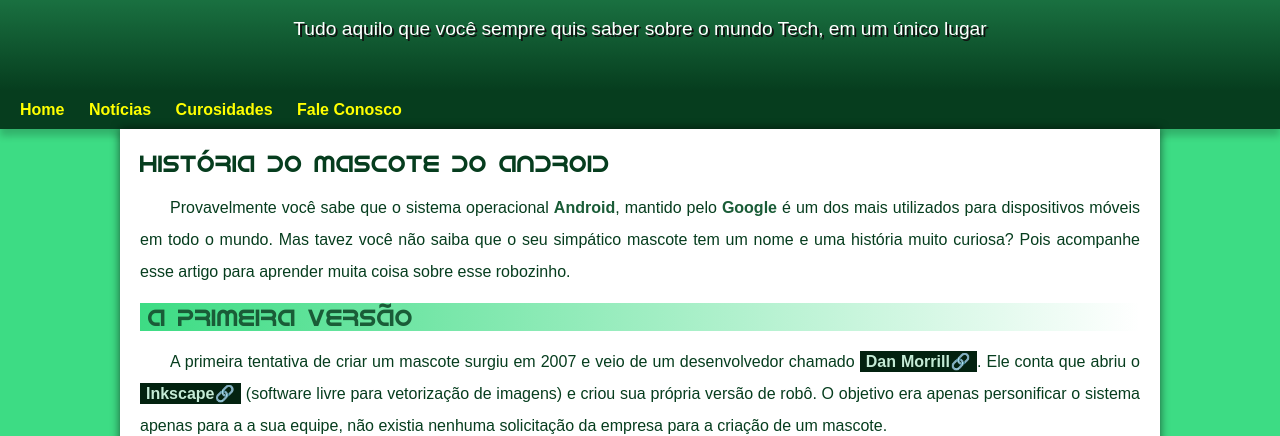
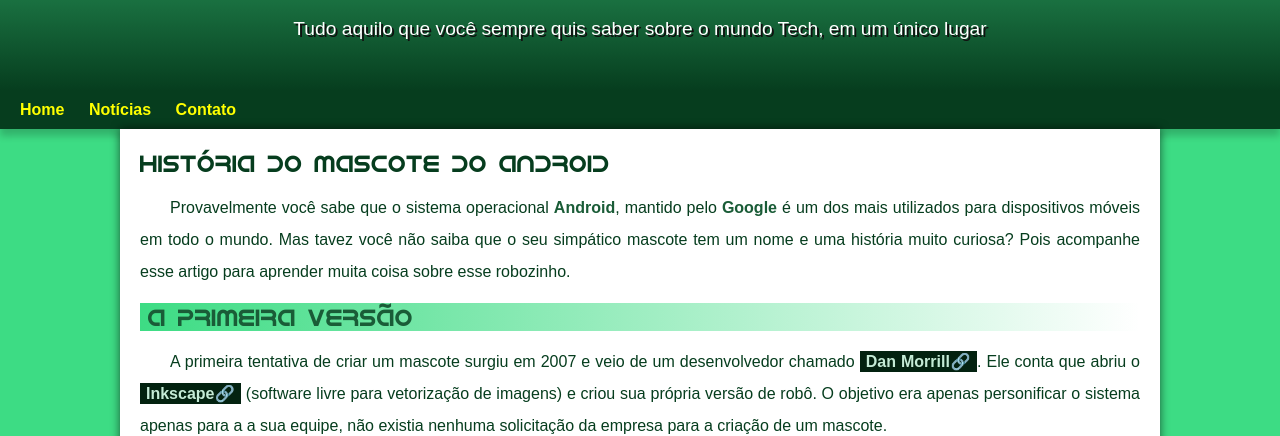
Before and after one commit to guartierielcio/projeto-android, a plain HTML site: page index.html in a window 1280 px wide. Shown: the part 99-535 px from the top of the page. Drawn offline with Linux system fonts and the light colour scheme.

Commit message:
Retiramos um link  no nav>p

```diff
--- a/estilo/style.css
+++ b/estilo/style.css
@@ -68,7 +68,7 @@ header >p{
     padding-left: 10px;
     padding-right: 10px;
     margin: auto;
-    padding-bottom: 15px;
+    padding-bottom: 30px;
     text-shadow: 2px 2px 0px rgb(17, 16, 16);
 }
 
--- a/index.html
+++ b/index.html
@@ -15,8 +15,8 @@
     <nav>
         <a href="#">Home</a>
         <a href="#">Notícias</a>
-        <a href="#">Curosidades</a>
-        <a href="#">Fale Conosco</a>
+        <a href="#">Contato</a>
+
     </nav>
     <main>
         <article>
```
